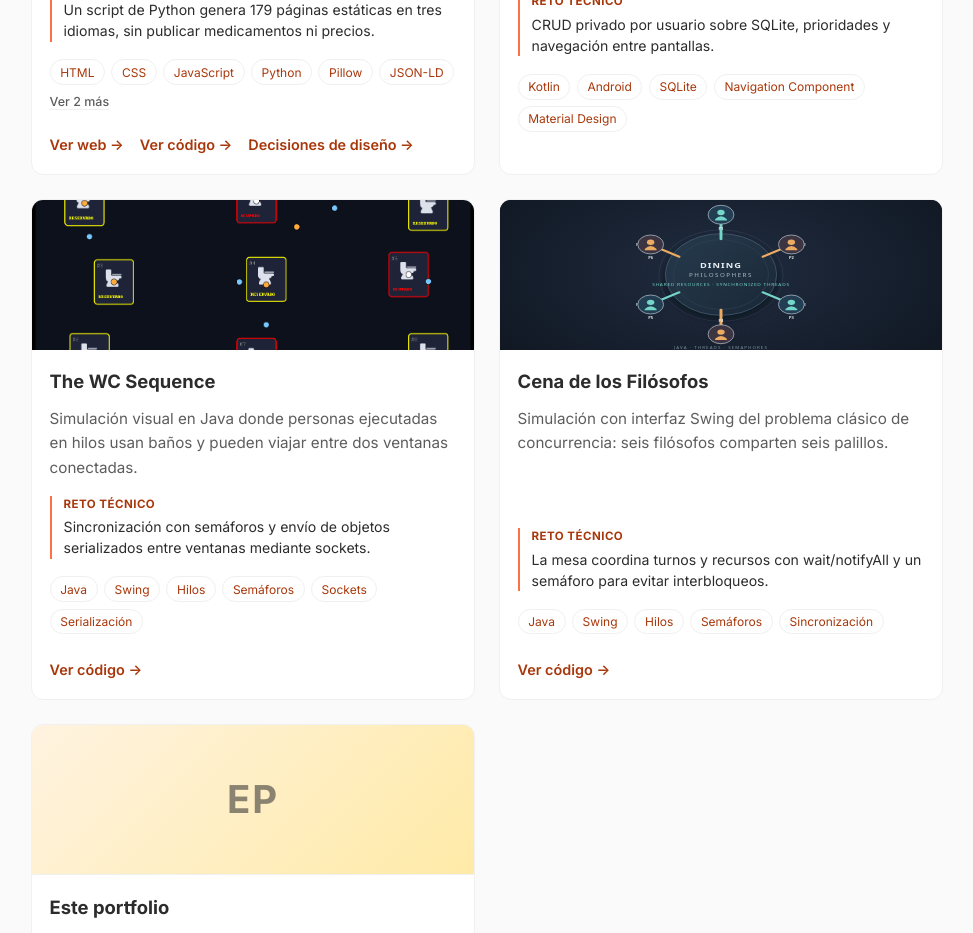
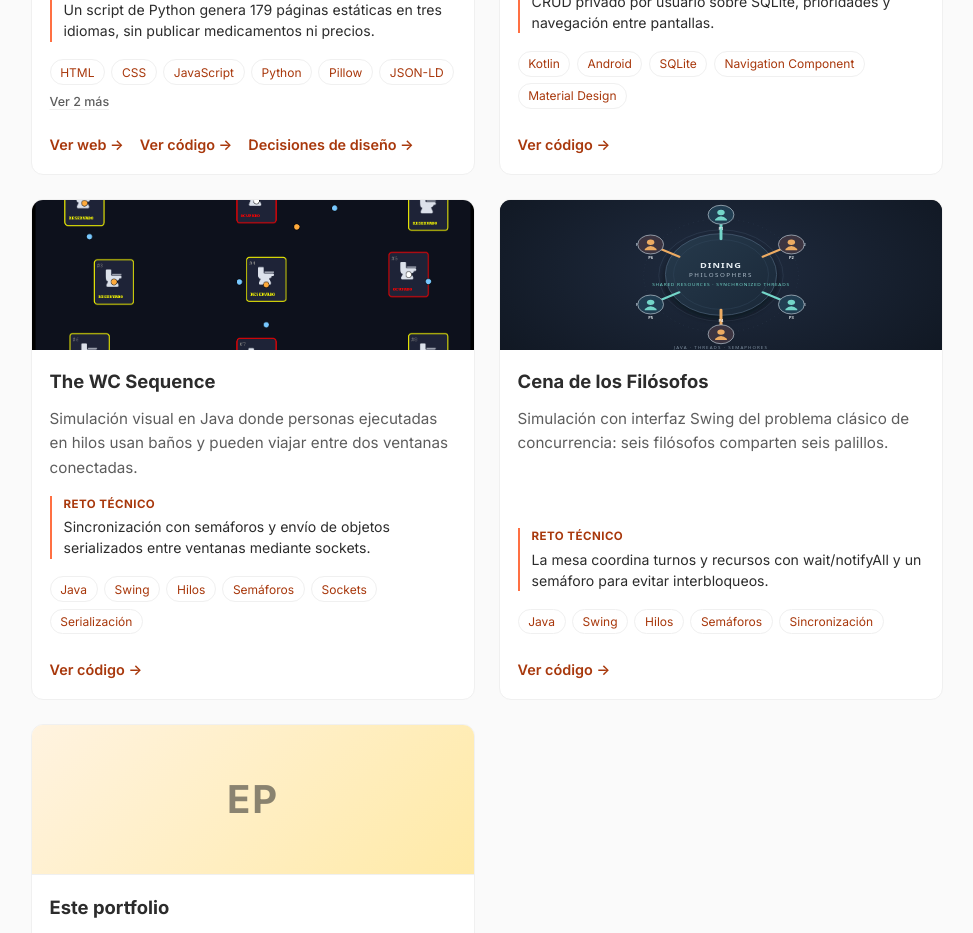
Before and after one commit to maragramonte/mi-portfolio, a React (Vite) app: page / in a window 1280 px wide. Shown: the part 5200-6133 px from the top of the page, without its empty margins (153-1126 px from the left). Built offline with nearby package versions, Linux system fonts and the light colour scheme; the HTML template or start-up script is replaced by a standard one.

Commit message:
Enlazar los proyectos de DAM a su repositorio público

```diff
--- a/src/data/proyectos.js
+++ b/src/data/proyectos.js
@@ -137,6 +137,7 @@ export const proyectos = [
     },
     // Captura de la lista de tareas; se entiende mejor el CRUD que en Inicio.
     imagen: `${import.meta.env.BASE_URL}img/task-manager.png`,
+    repo: "https://github.com/maragramonte/proyectos-dam/tree/main/task-manager",
     tecnologias: {
       es: ["Kotlin", "Android", "SQLite", "Navigation Component", "Material Design"],
       en: ["Kotlin", "Android", "SQLite", "Navigation Component", "Material Design"],
@@ -153,7 +154,7 @@ export const proyectos = [
       en: "Semaphore-based synchronization and serialized objects sent between windows over sockets.",
     },
     imagen: `${import.meta.env.BASE_URL}img/wc-sequence.png`,
-    repo: "https://github.com/maragramonte/CESUR-github/tree/main/The%20WC%20Sequence",
+    repo: "https://github.com/maragramonte/proyectos-dam/tree/main/wc-sequence",
     tecnologias: {
       es: ["Java", "Swing", "Hilos", "Semáforos", "Sockets", "Serialización"],
       en: ["Java", "Swing", "Threads", "Semaphores", "Sockets", "Serialization"],
@@ -169,7 +170,7 @@ export const proyectos = [
       es: "La mesa coordina turnos y recursos con wait/notifyAll y un semáforo para evitar interbloqueos.",
       en: "The table coordinates turns and resources with wait/notifyAll and a semaphore to prevent deadlocks.",
     },
-    repo: "https://github.com/maragramonte/CESUR-github/tree/main/hungry-philosophers",
+    repo: "https://github.com/maragramonte/proyectos-dam/tree/main/cena-filosofos",
     // Ilustración conceptual: el repositorio no incluye una captura de la app.
     imagen: `${import.meta.env.BASE_URL}img/dining-philosophers.svg`,
     imagenAlt: {
```
